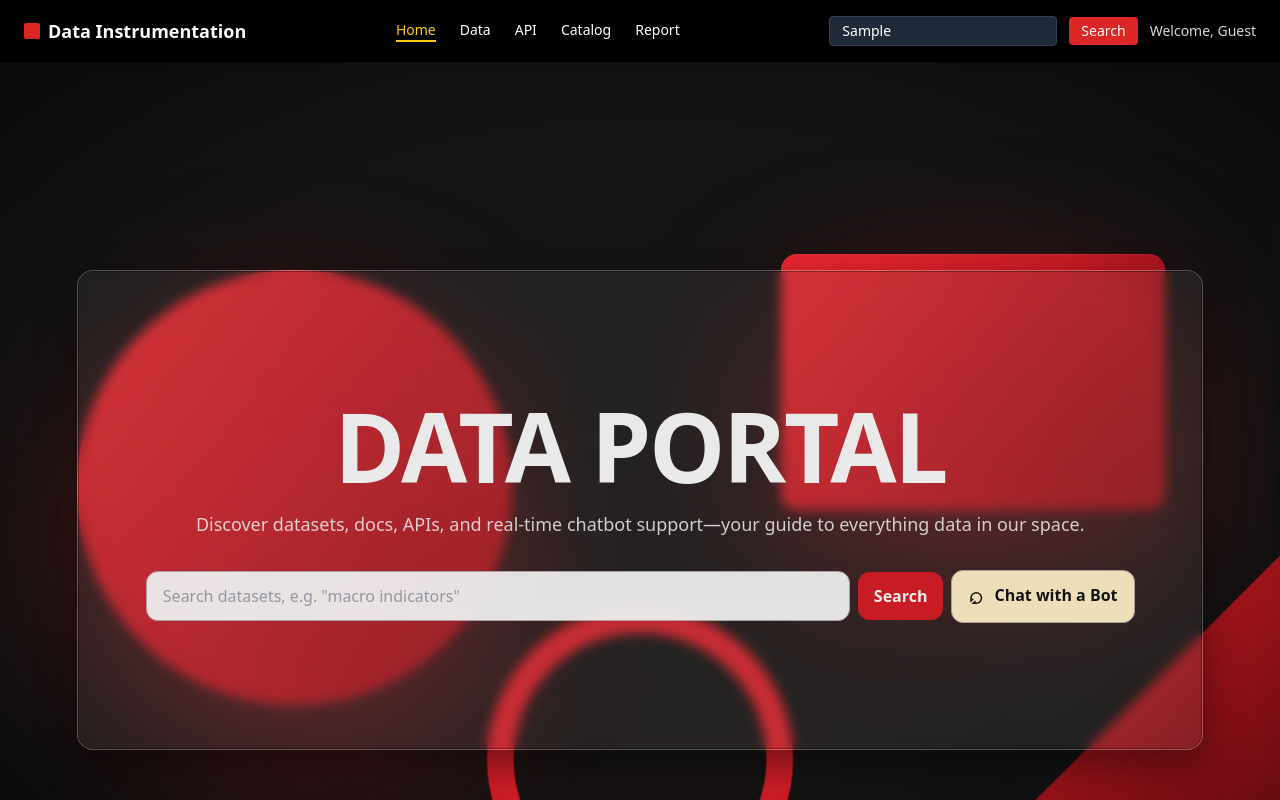
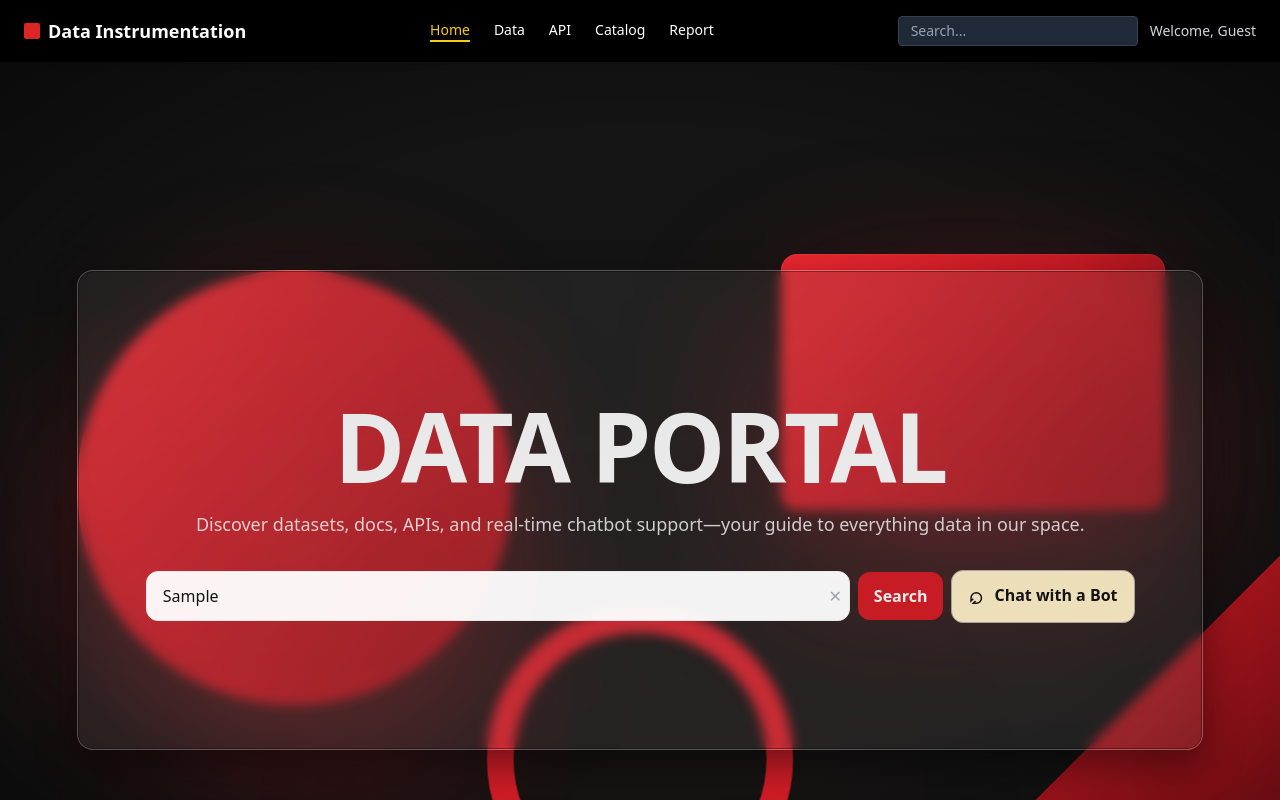
Before and after one commit to drsharice/data-portal-front-Json, a React (Vite) app: page / in a window 1280 px wide. Both pictures are taken after typing "Sample" into the empty fields and a click on the button "Search". Shown: the top 800 px of the page. Built offline with nearby package versions, Linux system fonts and the light colour scheme.

Commit message:
feat: add GlobalSearch component and integrate into Hero and Navbar with clear button + auto reset

```diff
--- /dev/null
+++ b/src/components/GlobalSearch.tsx
@@ -0,0 +1,99 @@
+import { useState } from "react";
+import { useNavigate } from "react-router-dom";
+
+interface SearchItem {
+  type: "data" | "api" | "catalog" | "report";
+  name: string;
+  path: string;
+}
+
+const searchIndex: SearchItem[] = [
+  { type: "data", name: "Bloomberg Dataset", path: "/data" },
+  { type: "data", name: "Macro Indicators", path: "/data" },
+  { type: "api", name: "HR API", path: "/apis" },
+  { type: "api", name: "Market Data API", path: "/apis" },
+  { type: "catalog", name: "Finance Catalog", path: "/catalog" },
+  { type: "catalog", name: "Tech Catalog", path: "/catalog" },
+  { type: "report", name: "Monthly Report", path: "/analytics" },
+  { type: "report", name: "Quarterly Report", path: "/analytics" },
+];
+
+export default function GlobalSearch({
+  placeholder,
+  variant = "default",
+}: {
+  placeholder: string;
+  variant?: "default" | "hero" | "navbar";
+}) {
+  const [query, setQuery] = useState("");
+  const [results, setResults] = useState<SearchItem[]>([]);
+  const navigate = useNavigate();
+
+  const handleChange = (e: React.ChangeEvent<HTMLInputElement>) => {
+    const value = e.target.value;
+    setQuery(value);
+
+    if (value.length > 0) {
+      setResults(
+        searchIndex.filter((item) =>
+          item.name.toLowerCase().includes(value.toLowerCase())
+        )
+      );
+    } else {
+      setResults([]);
+    }
+  };
+
+  const handleClear = () => {
+    setQuery("");
+    setResults([]);
+  };
+
+  const handleSelect = (path: string) => {
+    navigate(path);
+    handleClear(); // clear after navigating
+  };
+
+  const inputClasses =
+    variant === "hero"
+      ? "w-[min(90vw,44rem)] rounded-xl border px-4 py-3 outline-none bg-white/95 text-brand-black focus:ring pr-10"
+      : "rounded px-3 py-1 text-sm text-white bg-gray-800 border border-gray-700 focus:outline-none pr-6";
+
+  return (
+    <div className="relative">
+      <input
+        type="text"
+        value={query}
+        onChange={handleChange}
+        placeholder={placeholder}
+        className={inputClasses}
+      />
+
+      {/* Clear button (only when there's input) */}
+      {query && (
+        <button
+          type="button"
+          onClick={handleClear}
+          className="absolute right-2 top-1/2 -translate-y-1/2 text-gray-400 hover:text-gray-600"
+        >
+          ✕
+        </button>
+      )}
+
+      {results.length > 0 && (
+        <ul className="absolute left-0 right-0 bg-white text-black shadow-md mt-1 rounded-lg z-20">
+          {results.map((item, index) => (
+            <li
+              key={index}
+              className="px-4 py-2 hover:bg-gray-100 cursor-pointer"
+              onClick={() => handleSelect(item.path)}
+            >
+              {item.name}{" "}
+              <span className="text-gray-500">({item.type})</span>
+            </li>
+          ))}
+        </ul>
+      )}
+    </div>
+  );
+}
--- a/src/components/Hero.tsx
+++ b/src/components/Hero.tsx
@@ -1,4 +1,5 @@
 import type { FormEvent } from "react";
+import GlobalSearch from "./GlobalSearch"; // adjust path if needed
 
 export default function Hero() {
   const onSubmit = (e: FormEvent) => e.preventDefault();
@@ -20,16 +21,14 @@ export default function Hero() {
           <div className="glass-card mx-auto w-[88vw] max-w-[90rem] min-h-[60vh] px-12 md:px-16 flex flex-col items-center justify-center text-center gap-4">
             <h1 className="text-5xl md:text-7xl xl:text-8xl font-extrabold tracking-tight">DATA PORTAL</h1>
             <p className="text-base md:text-lg text-white/85">
-             Discover datasets, docs, APIs, and real-time chatbot support—your guide to everything data in our space.
+              Discover datasets, docs, APIs, and real-time chatbot support—your guide to everything data in our space.
             </p>
 
             <form onSubmit={onSubmit} className="mt-4 flex flex-wrap items-center justify-center gap-2">
               <label className="sr-only" htmlFor="hero-search">Search datasets</label>
-              <input
-                id="hero-search"
+              <GlobalSearch
                 placeholder='Search datasets, e.g. "macro indicators"'
-                className="w-[min(90vw,44rem)] rounded-xl border px-4 py-3 outline-none bg-white/95 text-brand-black focus:ring"
-                style={{ borderColor: "#B5ADAD" }}
+                variant="hero"
               />
               <button type="submit" className="rounded-xl px-4 py-3 font-semibold text-white bg-brand-red">
                 Search
--- a/src/components/Navbar.tsx
+++ b/src/components/Navbar.tsx
@@ -1,4 +1,5 @@
 import { NavLink } from "react-router-dom";
+import GlobalSearch from "./GlobalSearch"; // adjust path if needed
 
 function Navbar() {
   return (
@@ -65,19 +66,9 @@ function Navbar() {
           </NavLink>
         </div>
 
-        {/* Search bar + guest */}
+        {/* Global search + guest */}
         <div className="flex items-center space-x-3">
-          <input
-            type="text"
-            placeholder="Search..."
-            className="rounded px-3 py-1 text-sm text-white bg-gray-800 border border-gray-700 focus:outline-none"
-          />
-          <button
-            type="button"
-            className="bg-red-600 text-white px-3 py-1 text-sm rounded hover:brightness-110"
-          >
-            Search
-          </button>
+          <GlobalSearch placeholder="Search..." variant="navbar" />
           <span className="text-sm text-gray-300">Welcome, Guest</span>
         </div>
       </div>
```
